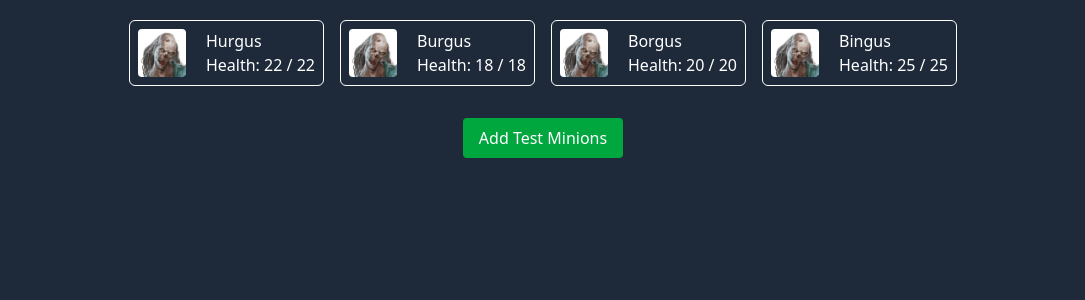
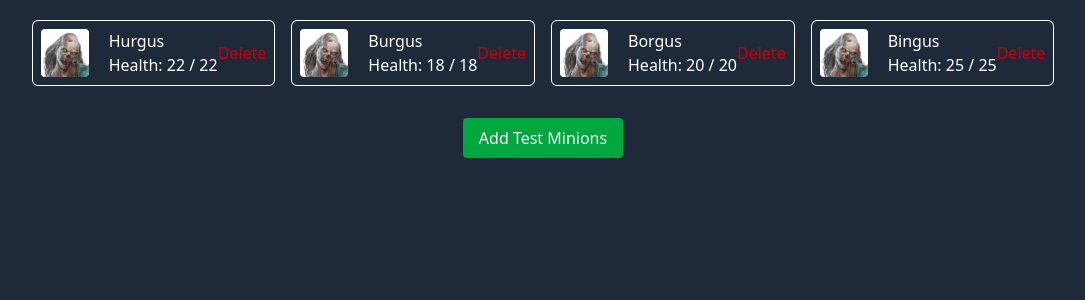
Before and after one commit to SelfwareEngineer/dnd-minion-manager, a React (Vite) app in the folder client/: page / in a window 1280 px wide. Both pictures are taken after a click on the button "Add Test Minions". Shown: the top 300 px of the page, without its empty margins (97-1182 px from the left). Built offline with nearby package versions, Linux system fonts and the light colour scheme.

Commit message:
Add delete button to each minion

```diff
--- a/client/src/App.tsx
+++ b/client/src/App.tsx
@@ -14,29 +14,25 @@ function App() {
 
 	function getTestData(): MinionList {
 		return {
-			hurgus: {
-				id: 1,
+			1: {
 				portrait: zombiePortraitData,
 				name: "Hurgus",
 				maxHealth: 22,
 				currentHealth: 22,
 			},
-			burgus: {
-				id: 2,
+			2: {
 				portrait: zombiePortraitData,
 				name: "Burgus",
 				maxHealth: 18,
 				currentHealth: 18,
 			},
-			borgus: {
-				id: 3,
+			3: {
 				portrait: zombiePortraitData,
 				name: "Borgus",
 				maxHealth: 20,
 				currentHealth: 20,
 			},
-			bingus: {
-				id: 4,
+			4: {
 				portrait: zombiePortraitData,
 				name: "Bingus",
 				maxHealth: 25,
@@ -47,14 +43,29 @@ function App() {
 
 	const [minionData, setMinionData] = useState<MinionList>({});
 
+	function deleteMinion(minionKey: number) {
+		setMinionData((prevData) => {
+			const newData = { ...prevData };
+			delete newData[minionKey];
+			return newData;
+		});
+	}
 	// TODO: Load minion data from local storage or backend
 
 	return (
 		<div className={pageStyle}>
 			<div className="minionContainer flex gap-4 mb-8">
-				{Object.values(minionData).map((minion) => (
-					<Minion key={minion.id} minionData={minion} />
-				))}
+				{Object.entries(minionData).map((minionEntry) => {
+					return (
+						<Minion
+							key={minionEntry[0]}
+							minionData={minionEntry[1]}
+							handleDelete={() =>
+								deleteMinion(Number(minionEntry[0]))
+							}
+						/>
+					);
+				})}
 			</div>
 			{/*WARN: Dev only. Remove for production. */}
 			<button
--- a/client/src/components/Minion.tsx
+++ b/client/src/components/Minion.tsx
@@ -1,6 +1,9 @@
-// Props input here is nice and concise in App.tsx, but feels a bit verbose
-// here. Is there a way to make this cleaner?
-export default function Minion({ minionData }: { minionData: MinionProps }) {
+type Props = {
+	minionData: MinionProps;
+	handleDelete: React.MouseEventHandler<HTMLButtonElement>;
+};
+
+export default function Minion({ minionData, handleDelete }: Props) {
 	const { portrait, name, maxHealth, currentHealth } = minionData;
 	return (
 		<div className="minionCard flex border rounded-md p-2">
@@ -18,6 +21,12 @@ export default function Minion({ minionData }: { minionData: MinionProps }) {
 					Health: {currentHealth} / {maxHealth}
 				</p>
 			</div>
+			<button
+				onClick={handleDelete}
+				className="text-red-700 hover:text-red-800"
+			>
+				Delete
+			</button>
 		</div>
 	);
 }
--- a/client/src/types.d.ts
+++ b/client/src/types.d.ts
@@ -4,11 +4,10 @@ type ImgData = {
 };
 
 type MinionProps = {
-	id?: number;
 	portrait: ImgData;
 	name: string;
 	maxHealth: number;
 	currentHealth: number;
 };
 
-type MinionList = { [key: string]: MinionProps };
+type MinionList = { [key: number]: MinionProps };
```
